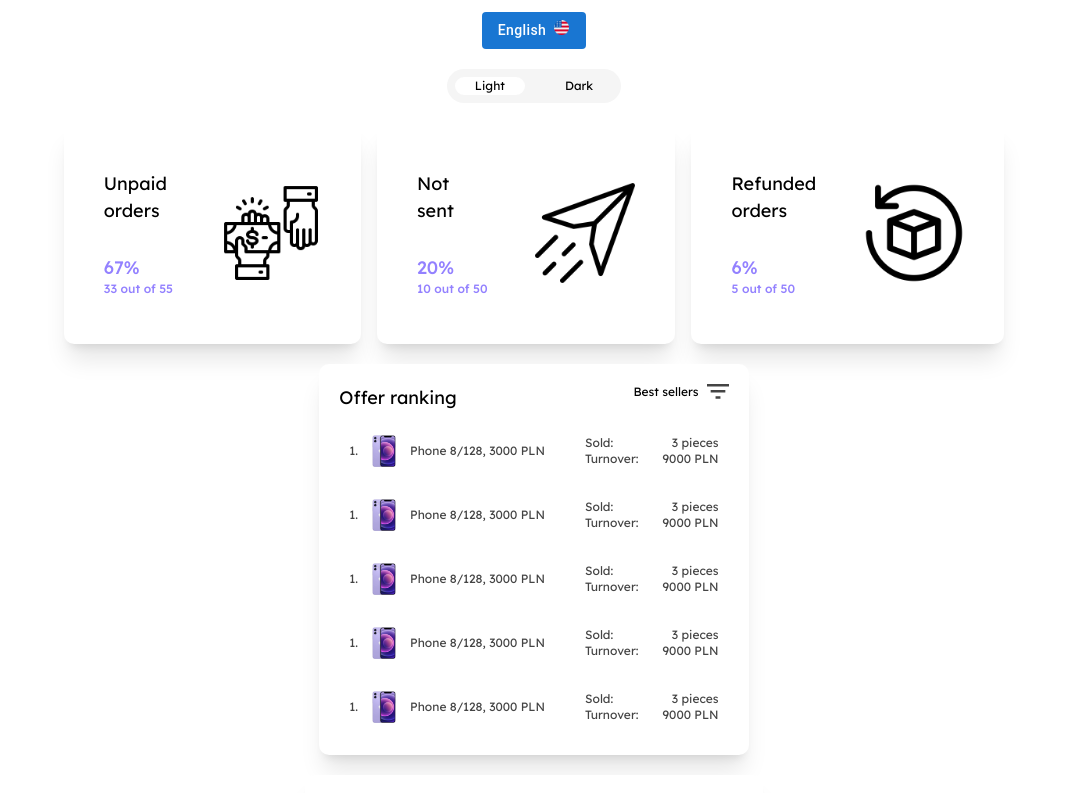
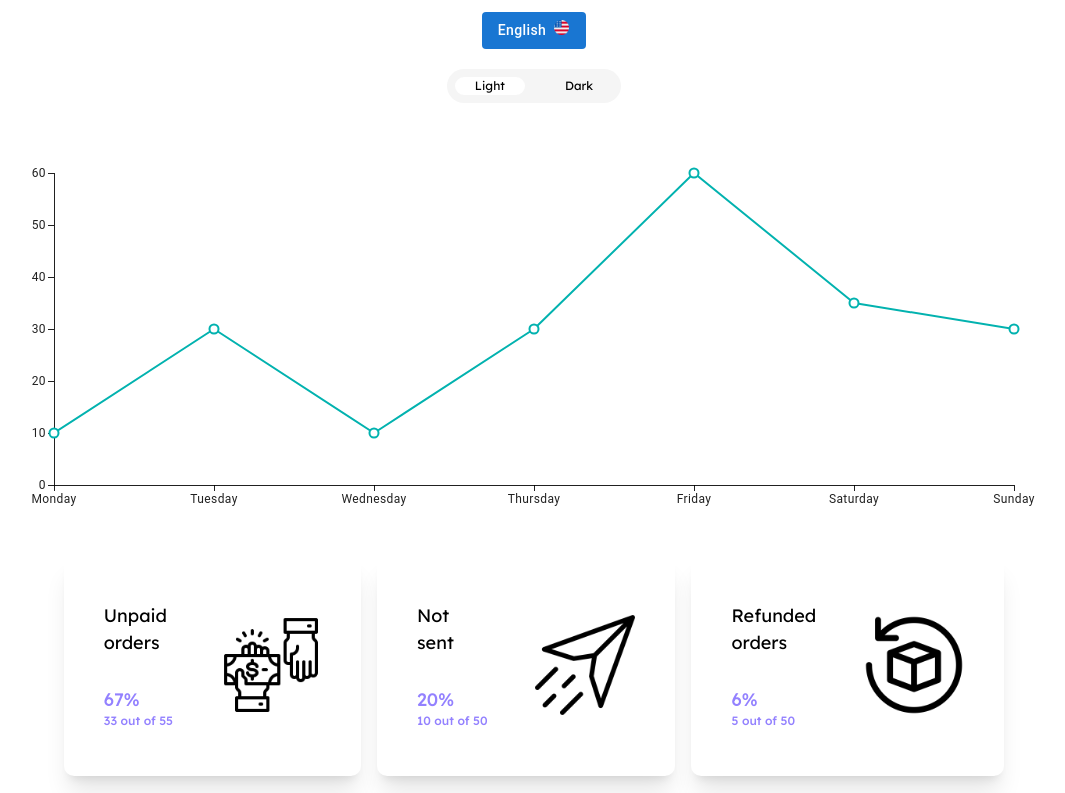
Before and after one commit to studia-pw/sellers-dashboard, a Next.js app: page / in a window 1280 px wide. Shown: the part 600-1393 px from the top of the page, without its empty margins (106-1171 px from the left). Built offline with nearby package versions, Linux system fonts and the light colour scheme.

Commit message:
Added basic graph

```diff
--- a/package.json
+++ b/package.json
@@ -13,6 +13,7 @@
     "@emotion/styled": "^11.11.0",
     "@mui/icons-material": "^5.15.6",
     "@mui/material": "^5.15.6",
+    "@mui/x-charts": "^6.19.1",
     "@reduxjs/toolkit": "^2.0.1",
     "next": "14.0.4",
     "prettier": "^3.2.4",
--- a/src/app/dashboard/components/graph/graph-widget.js
+++ b/src/app/dashboard/components/graph/graph-widget.js
@@ -1,3 +1,58 @@
+import * as React from 'react';
+import { LineChart } from '@mui/x-charts/LineChart';
+import {useTranslation} from "react-i18next";
+
 export default function GraphWidget() {
-    return (<div>GraphWidget</div>);
+  const { t } = useTranslation();
+
+  const weekDaysLabels = [
+    t("salesGraph.days.monday"),
+    t("salesGraph.days.tuesday"),
+    t("salesGraph.days.wednesday"),
+    t("salesGraph.days.thursday"),
+    t("salesGraph.days.friday"),
+    t("salesGraph.days.saturday"),
+    t("salesGraph.days.sunday"),
+  ];
+
+  const hoursLabels = [
+    "00",
+    "01",
+    "02",
+    "03",
+    "04",
+    "05",
+    "06",
+    "07",
+    "08",
+    "09",
+    "10",
+    "11",
+    "12",
+    "13",
+    "14",
+    "15",
+    "16",
+    "17",
+    "18",
+    "19",
+    "20",
+    "21",
+    "22",
+    "23",
+  ];
+
+  return (
+    <div>
+      <LineChart
+        series={[
+          { curve: "linear", data: [10, 30, 10, 30, 60, 35, 30] },
+        ]}
+        yAxis={[{min: 0}]}
+        xAxis={[{ scaleType: 'point', data: weekDaysLabels }]}
+        width={1060}
+        height={412}
+      />
+    </div>
+  );
 }
--- a/src/app/i18n.js
+++ b/src/app/i18n.js
@@ -39,6 +39,17 @@ i18next.use(initReactI18next).init({
           notSentOrders: "Not sent orders",
           refundedOrders: "Refunded orders",
           numberSummary: "{{count}} out of {{total}}",
+        },
+        salesGraph: {
+          days: {
+            monday: "Monday",
+            tuesday: "Tuesday",
+            wednesday: "Wednesday",
+            thursday: "Thursday",
+            friday: "Friday",
+            saturday: "Saturday",
+            sunday: "Sunday",
+          }
         }
       },
     },
@@ -77,6 +88,17 @@ i18next.use(initReactI18next).init({
           notSentOrders: "Zamówienia niewysłane",
           refundedOrders: "Zamówienia zwrócone",
           numberSummary: "{{count}} z {{total}}",
+        },
+        salesGraph: {
+          days: {
+            monday: "Poniedziałek",
+            tuesday: "Wtorek",
+            wednesday: "Środa",
+            thursday: "Czwartek",
+            friday: "Piątek",
+            saturday: "Sobota",
+            sunday: "Niedziela",
+          }
         }
       }
     }
--- a/src/app/page.js
+++ b/src/app/page.js
@@ -12,6 +12,7 @@ import ReviewWidget from "@/app/dashboard/components/review/review-widget";
 import QualityWidgetItem from "@/app/dashboard/components/quality/quality-widget-item";
 import ReviewItem from "@/app/dashboard/components/review/review-item";
 import { useTranslation } from "react-i18next";
+import GraphWidget from "@/app/dashboard/components/graph/graph-widget";
 
 
 export default function Home() {
@@ -82,6 +83,7 @@ export default function Home() {
         <SideMenuNav />
         <LanguageSwitchButton />
         <ThemeSwitchButton />
+        <GraphWidget />
         <div className="flex flex-row gap-x-4">
           {items.map((item) => (
             <OrderWidgetItem {...item} />
```
Also changed, not shown: 1 other file (tests, documents, lock files or other folders).
